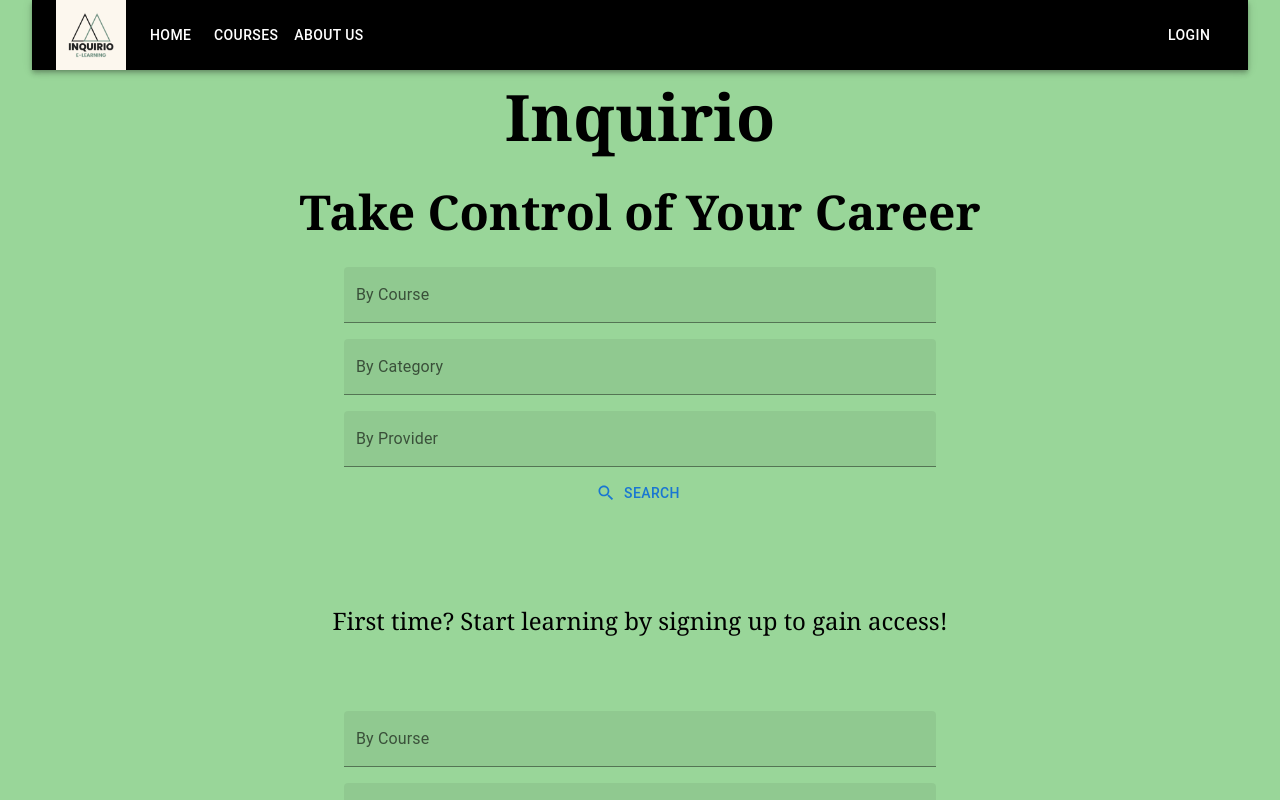
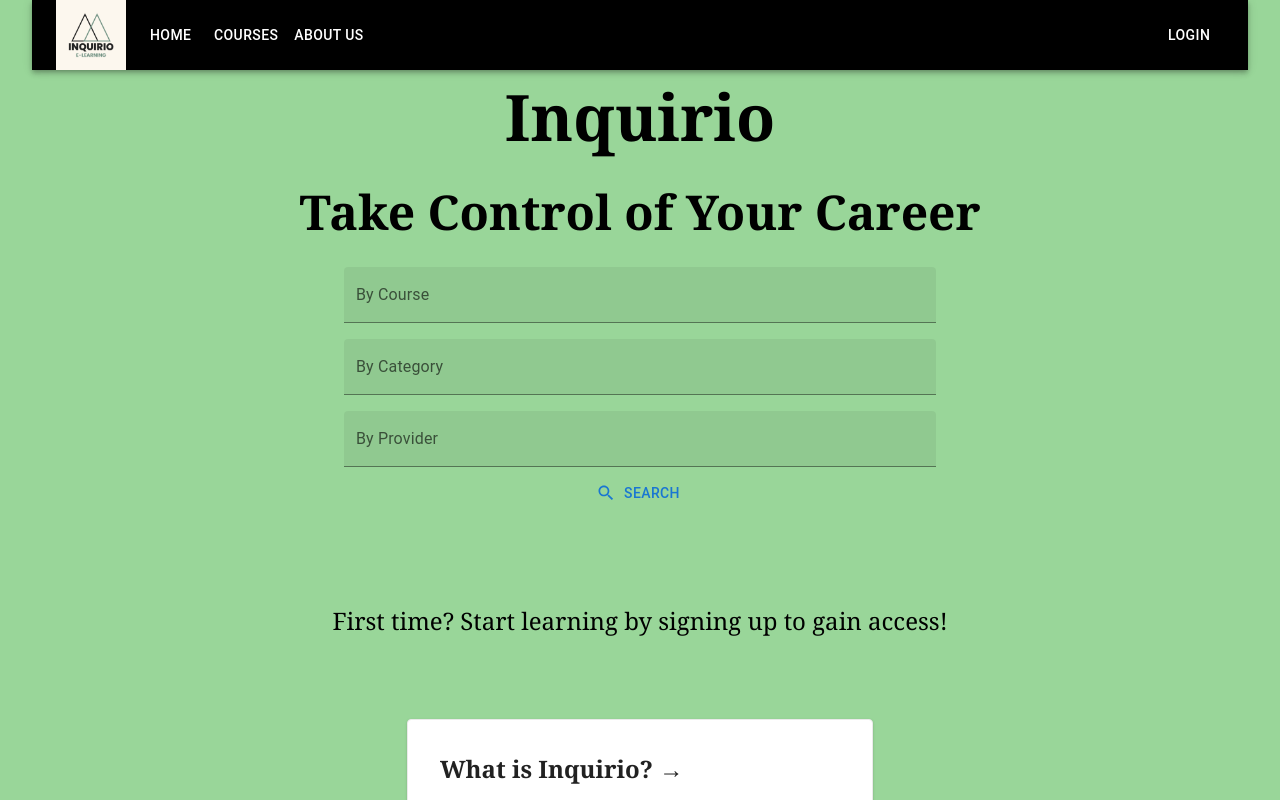
Before and after one commit to inquirio/inquirio, a Next.js app: page / in a window 1280 px wide. Shown: the top 800 px of the page. Built offline with nearby package versions, Linux system fonts and the light colour scheme; no server answers.

Commit message:
double search removed

```diff
--- a/pages/index.js
+++ b/pages/index.js
@@ -34,9 +34,6 @@ export default function Home() {
             First time? Start learning by signing up to gain access!
           </p>}
 
-
-        <Search enrollment={false}/>
-
         <div className={styles.grid}>
           <Card className={styles.card}>
             <h2>What is Inquirio? &rarr;</h2>
```
